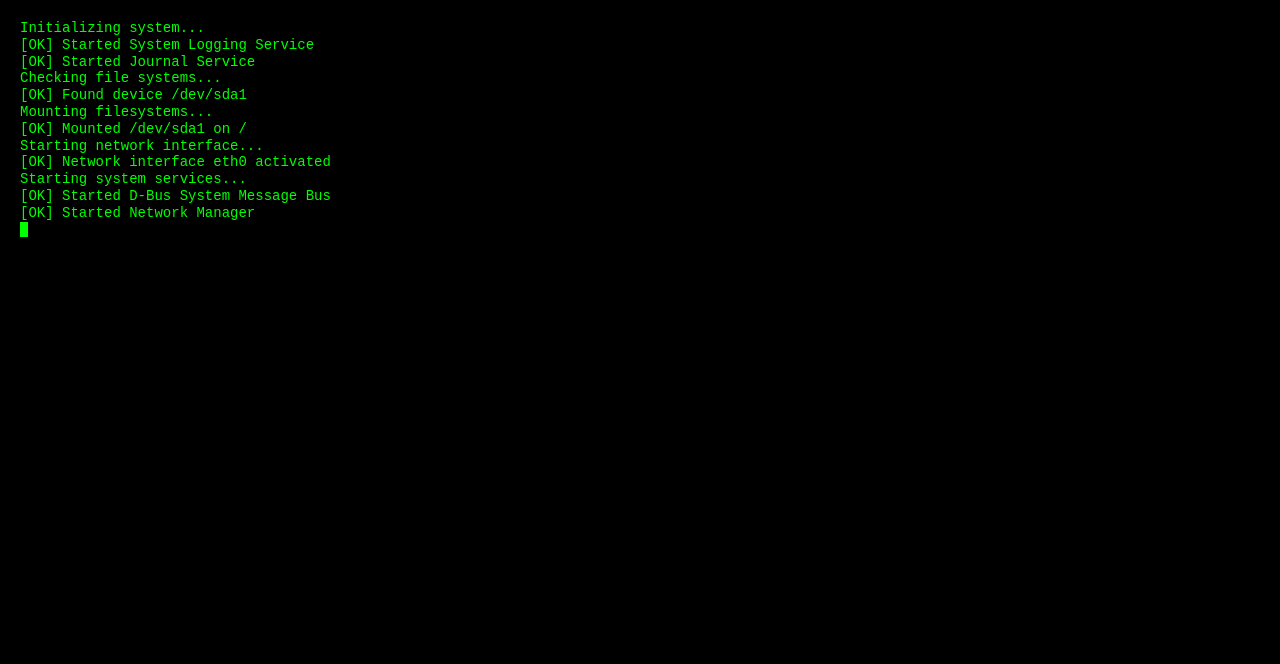
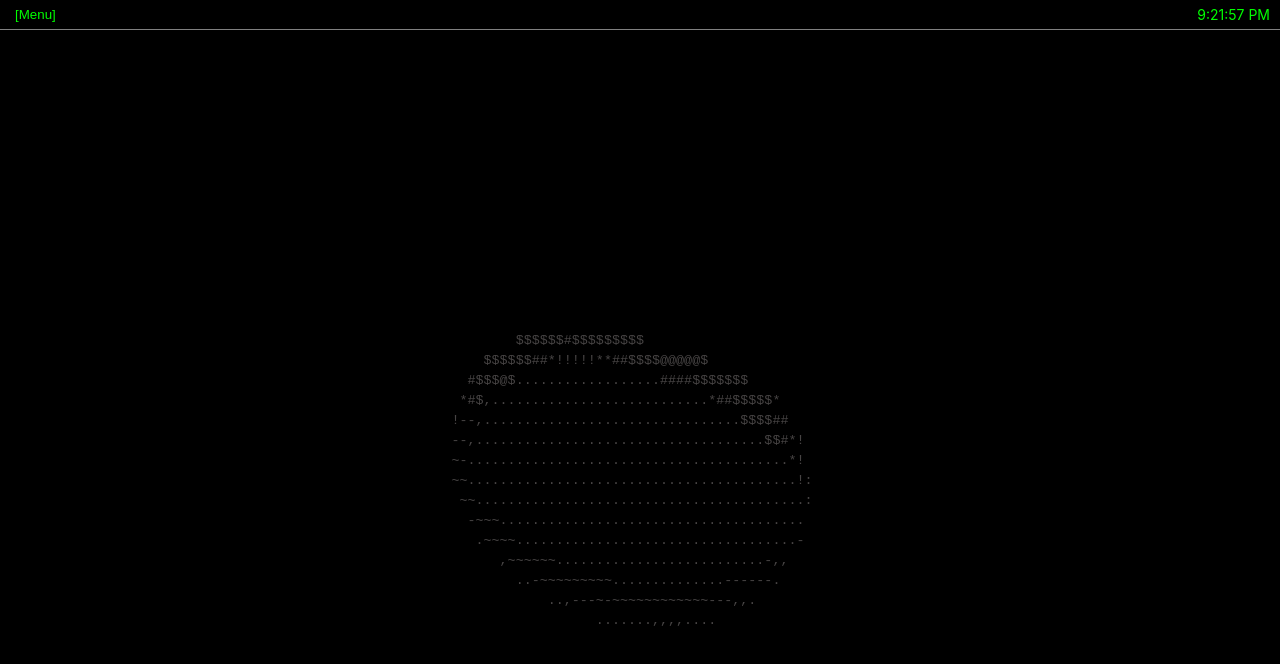
Before and after one commit to a-sorokin/waste-of-time, a React (Vite) app: page / in a window 1280 px wide. Shown: the top 664 px of the page. Built offline with nearby package versions, Linux system fonts and the light colour scheme.

Commit message:
added menu

```diff
--- a/src/App.tsx
+++ b/src/App.tsx
@@ -1,13 +1,19 @@
 import { useCallback, useState } from 'react';
 import { LinuxBoot } from '@/features/booting';
 import { Donut } from '@/features/donut';
+import { Os } from '@/features/os';
 
 export const App = () => {
-  const [isBootComplete, setIsBootComplete] = useState(false);
+  const [isBootComplete, setIsBootComplete] = useState(true);
 
   const setBootComplete = useCallback(() => {
     setIsBootComplete(true);
   }, []);
 
-  return <div>{isBootComplete ? <Donut /> : <LinuxBoot onComplete={setBootComplete} />}</div>;
+  return (
+    <div>
+      {isBootComplete ? <Donut /> : <LinuxBoot onComplete={setBootComplete} />}
+      <Os isBootComplete={isBootComplete} />
+    </div>
+  );
 };
--- a/src/basicComponents/Button/Button.module.scss
+++ b/src/basicComponents/Button/Button.module.scss
@@ -3,7 +3,7 @@
   justify-content: center;
   align-items: center;
   cursor: var(--cursor-style);
-  border: 1px solid transparent;
+  border: 0 solid transparent;
   border-radius: 5px;
   background-color: var(--bg-color-light);
   padding: 5px;
--- /dev/null
+++ b/src/features/os/components/Menu/Menu.module.scss
@@ -0,0 +1,18 @@
+.container {
+  position: relative;
+}
+
+.menu {
+  position: absolute;
+  margin-top: 5px;
+  border: 1px solid var(--main-color);
+  border-radius: 3px;
+  width: 200px;
+  padding: 5px;
+}
+
+.item {
+  &:hover {
+    background-color: #033303;
+  }
+}
--- /dev/null
+++ b/src/features/os/components/Menu/Menu.tsx
@@ -0,0 +1,29 @@
+import styles from './Menu.module.scss';
+import { useCallback, useState } from 'react';
+import { Button } from '@/basicComponents/Button/Button';
+
+const MENU_ITEMS = ['About this computer', 'System Settings', 'Shut Down...'];
+
+export const Menu = () => {
+  const [isOpen, setIsOpen] = useState(false);
+
+  const onClick = useCallback(() => {
+    setIsOpen((prev) => !prev);
+  }, []);
+
+  return (
+    <div className={styles.container}>
+      <Button onClick={onClick}>[Menu]</Button>
+
+      {isOpen ? (
+        <div className={styles.menu}>
+          {MENU_ITEMS.map((item) => (
+            <div key={`menu-${item}`} className={styles.item}>
+              {item}
+            </div>
+          ))}
+        </div>
+      ) : null}
+    </div>
+  );
+};
--- /dev/null
+++ b/src/features/os/components/Os/Os.module.scss
@@ -0,0 +1,19 @@
+.os * {
+  color: var(--text-color);
+}
+
+.os {
+  width: 100vw;
+  height: 100vh;
+}
+
+.header {
+  display: flex;
+  justify-content: space-between;
+  align-items: center;
+  border-bottom: 1px solid var(--main-color);
+  padding-right: 10px;
+  padding-left: 10px;
+  width: 100%;
+  height: 30px;
+}
--- /dev/null
+++ b/src/features/os/components/Os/Os.tsx
@@ -0,0 +1,27 @@
+import styles from './Os.module.scss';
+import { FC, memo } from 'react';
+import { Menu } from '@/features/os/components/Menu/Menu';
+import { Time } from '@/features/os/components/Time/Time';
+
+type Props = {
+  isBootComplete: boolean;
+};
+
+export const Os: FC<Props> = memo(({ isBootComplete }) => {
+  if (!isBootComplete) return null;
+  return <OsContent />;
+});
+
+const OsContent = () => {
+  return (
+    <div className={styles.os}>
+      <div className={styles.header}>
+        <Menu />
+
+        <div className={styles.time}>
+          <Time />
+        </div>
+      </div>
+    </div>
+  );
+};
--- /dev/null
+++ b/src/features/os/components/Time/Time.tsx
@@ -0,0 +1,14 @@
+import { useEffect, useState } from 'react';
+
+export const Time = () => {
+  const [time, setTime] = useState(new Date());
+
+  useEffect(() => {
+    const interval = setInterval(() => {
+      setTime(new Date());
+    }, 1000);
+    return () => clearInterval(interval);
+  }, []);
+
+  return <div>{time.toLocaleTimeString()}</div>;
+};
--- /dev/null
+++ b/src/features/os/index.ts
@@ -0,0 +1 @@
+export * from './components/Os/Os';
--- a/src/styles/themes.scss
+++ b/src/styles/themes.scss
@@ -1,6 +1,7 @@
 @mixin dark-theme {
   --main-bg-color: black;
   --text-color: #00ff00;
+  --main-color: #808080;
 }
 
 :root {
```
